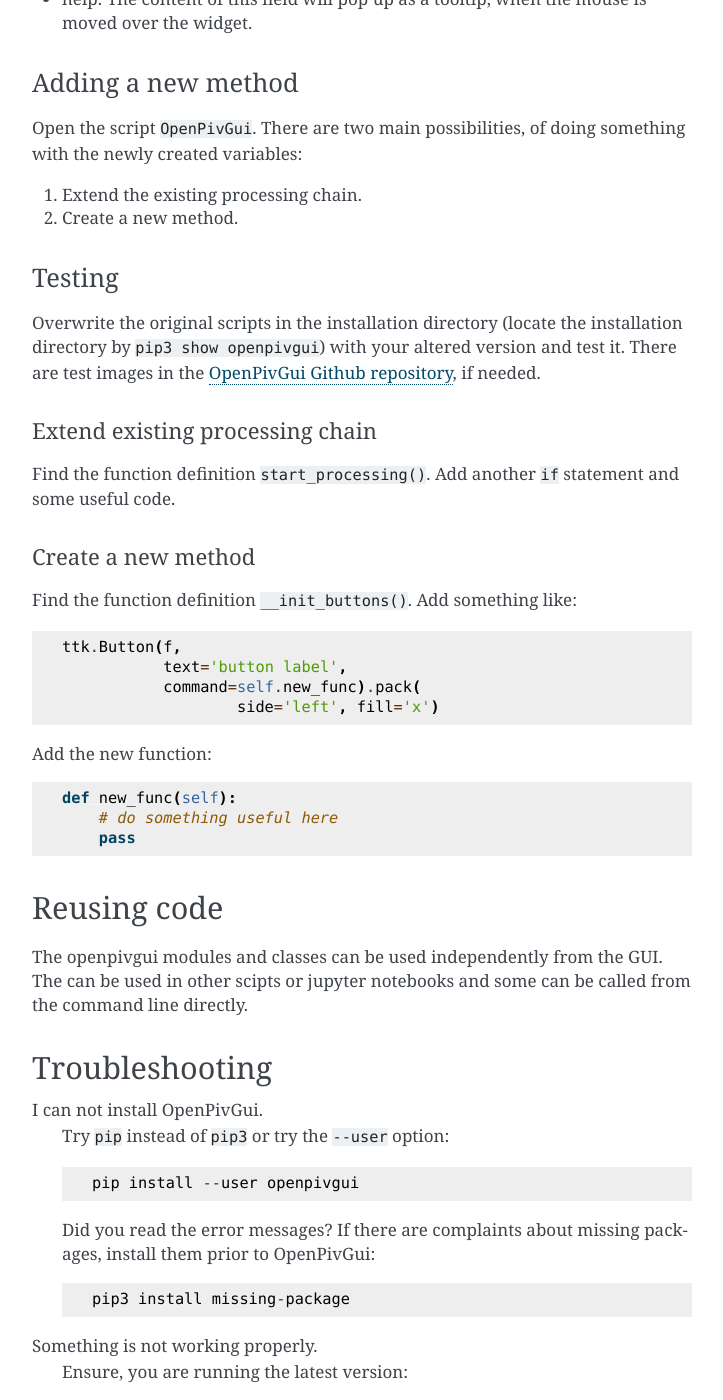
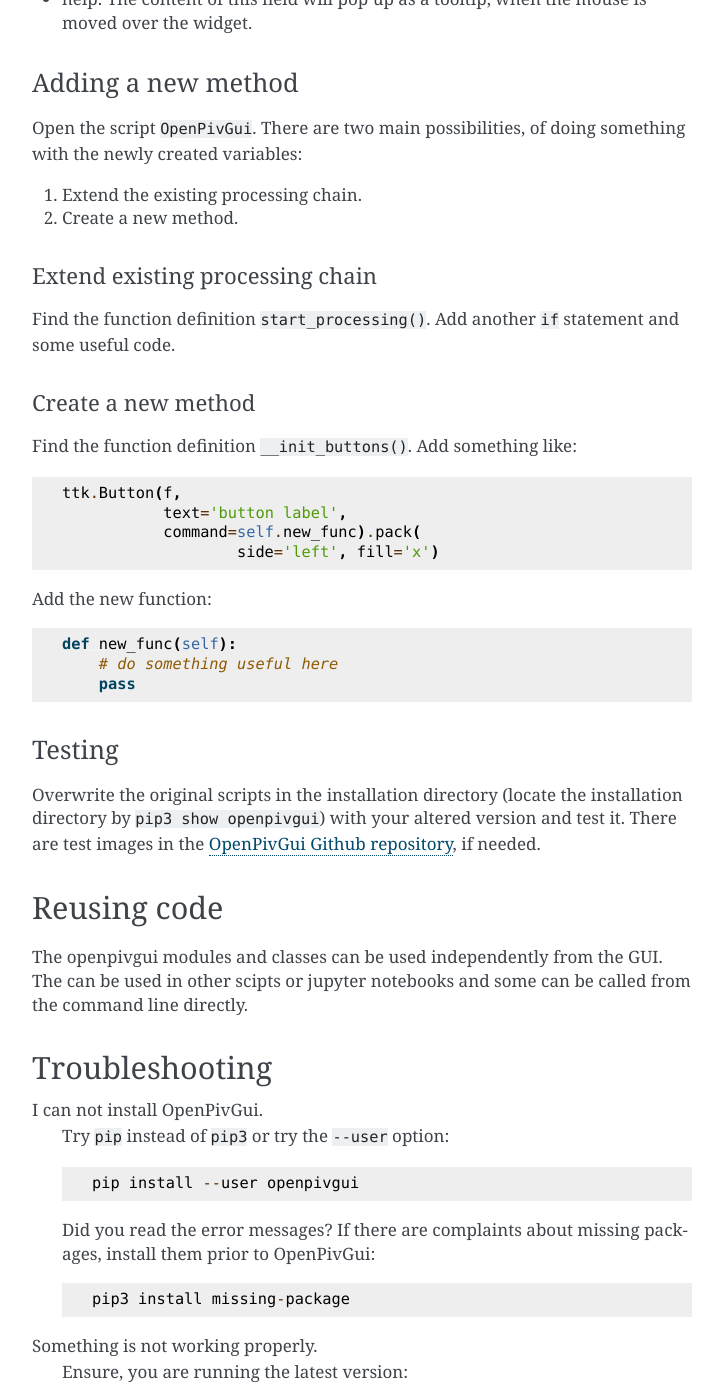
Before and after one commit to OpenPIV/openpiv_tk_gui, a Sphinx documentation site: the page built from docs/usage.rst, in a window 1280 px wide and 1400 px high, scrolled down 2142 px. Shown: the whole window, without its empty margins (388-1111 px from the left). Built offline with Sphinx 7.4.7, drawn with Linux system fonts in a browser that asks for light colours; part of the change alters nothing that is shown.

```diff
--- a/docs/usage.rst
+++ b/docs/usage.rst
@@ -85,11 +85,6 @@ Open the script ``OpenPivGui``. There are two main possibilities, of doing somet
 
 2. Create a new method.
 
-Testing
-^^^^^^^
-
-Overwrite the original scripts in the installation directory (locate the installation directory by ``pip3 show openpivgui``) with your altered version and test it. There are test images in the `OpenPivGui Github repository <https://github.com/OpenPIV/openpiv_tk_gui/tree/master/tst_img>`_, if needed.
-
 Extend existing processing chain
 """"""""""""""""""""""""""""""""
 
@@ -110,6 +105,12 @@ Add the new function::
     def new_func(self):
         # do something useful here
         pass
+
+Testing
+^^^^^^^
+
+Overwrite the original scripts in the installation directory (locate the installation directory by ``pip3 show openpivgui``) with your altered version and test it. There are test images in the `OpenPivGui Github repository <https://github.com/OpenPIV/openpiv_tk_gui/tree/master/tst_img>`_, if needed.
+
 
 Reusing code
 ------------
```
